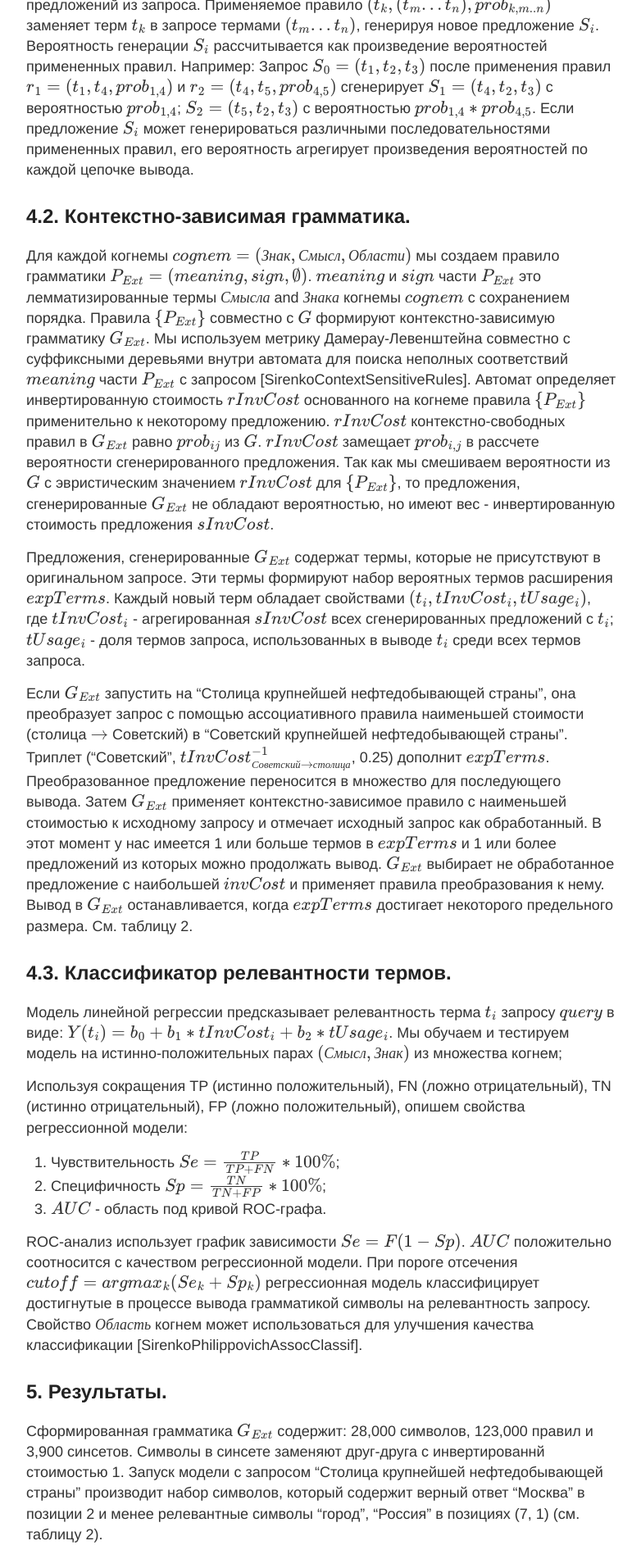
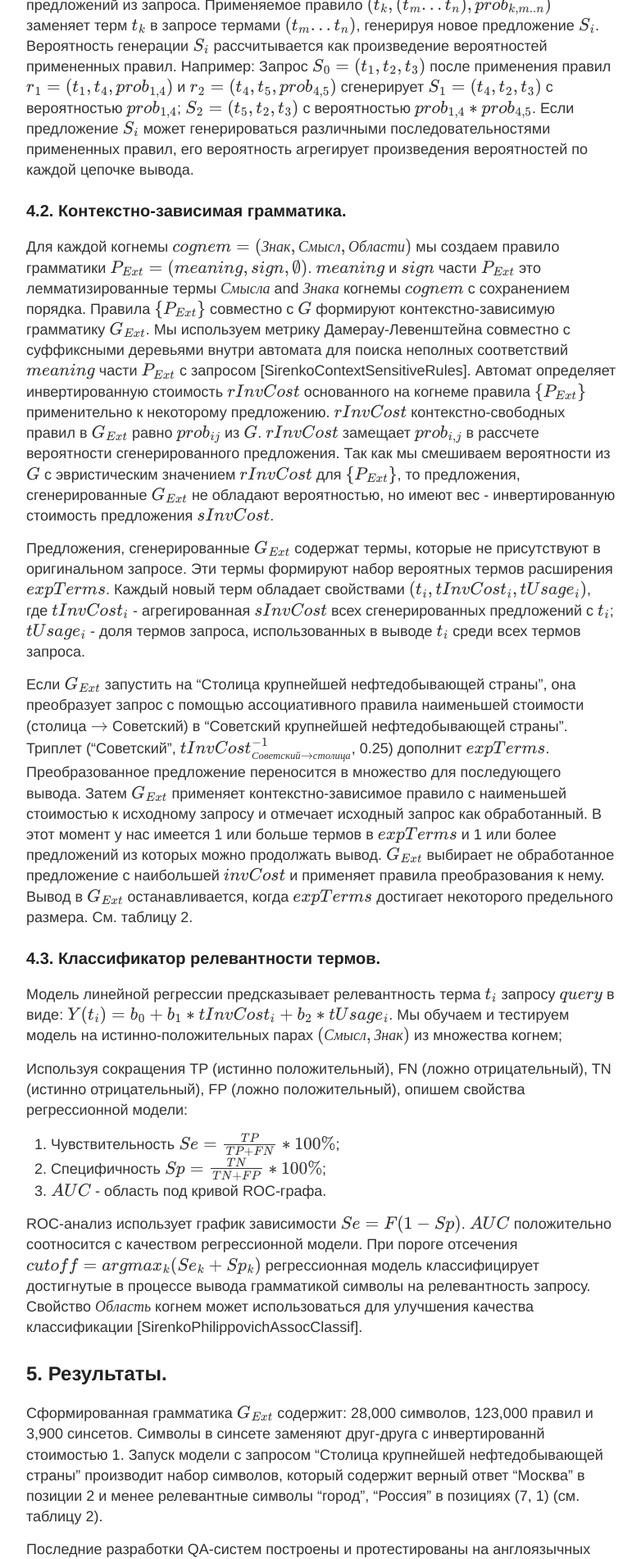
Before and after one commit to a-sir/a-sir.github.io, a Jekyll site: the page built from _posts/2014-12-28-Cognitive-Semiotic-Model-for-Query-Expansion-in-Question-Answering.md, in a window 1280 px wide. Shown: the part 4074-5976 px from the top of the page at 82% size, without its empty margins (248-1030 px from the left). Built offline with Jekyll 4.4.1, drawn with Linux system fonts in a browser that asks for light colours; formulas are drawn with MathJax 3.

Commit message:
Fix structure.

```diff
--- a/_posts/2014-12-28-Cognitive-Semiotic-Model-for-Query-Expansion-in-Question-Answering.md
+++ b/_posts/2014-12-28-Cognitive-Semiotic-Model-for-Query-Expansion-in-Question-Answering.md
@@ -73,14 +73,14 @@ QA pipeline находит ответы в коллекции неструкту
 
 $$G$$ применяет правила с наибольшей вероятностью в процессе генерации предложений из запроса. Применяемое правило $$(t_k, (t_m...t_n), prob_{k,m..n})$$ заменяет терм $$t_k$$ в запросе термами $$(t_m...t_n)$$, генерируя новое предложение $$S_i$$. Вероятность генерации $$S_i$$ рассчитывается как произведение вероятностей примененных правил. Например: Запрос $$S_0=(t_1,t_2,t_3)$$ после применения правил $$r_1=(t_1,t_4,prob_{1,4})$$ и $$r_2=(t_4,t_5,prob_{4,5})$$ сгенерирует $$S_1=(t_4,t_2,t_3)$$ с вероятностью $$prob_{1,4}$$; $$S_2=(t_5,t_2,t_3)$$ с вероятностью $$prob_{1,4}*prob_{4,5}$$. Если предложение $$S_i$$ может генерироваться различными последовательностями примененных правил, его вероятность агрегирует произведения вероятностей по каждой цепочке вывода.
 
-## 4.2. Контекстно-зависимая грамматика.
+### 4.2. Контекстно-зависимая грамматика.
 Для каждой когнемы $$cognem=(Знак,Смысл,Области)$$ мы создаем правило грамматики $$P_{Ext}=(meaning, sign, \emptyset)$$. $$meaning$$ и $$sign$$ части $$P_{Ext}$$ это лемматизированные термы $$Смысла$$ and $$Знака$$ когнемы $$cognem$$ с сохранением порядка. Правила $$\{P_{Ext}\}$$ совместно с $$G$$ формируют контекстно-зависимую грамматику $$G_{Ext}$$. Мы используем метрику Дамерау-Левенштейна совместно с суффиксными деревьями внутри автомата для поиска неполных соответствий $$meaning$$ части $$P_{Ext}$$ с запросом [SirenkoContextSensitiveRules]. Автомат определяет инвертированную стоимость $$rInvCost$$ основанного на когнеме правила $$\{P_{Ext}\}$$ применительно к некоторому предложению. $$rInvCost$$ контекстно-свободных правил в $$G_{Ext}$$ равно $$prob_{ij}$$ из $$G$$. $$rInvCost$$ замещает $$prob_{i,j}$$ в рассчете вероятности сгенерированного предложения. Так как мы смешиваем вероятности из $$G$$ с эвристическим значением $$rInvCost$$ для $$\{P_{Ext}\}$$, то предложения, сгенерированные $$G_{Ext}$$ не обладают вероятностью, но имеют вес - инвертированную стоимость предложения $$sInvCost$$.
 
 Предложения, сгенерированные $$G_{Ext}$$ содержат термы, которые не присутствуют в оригинальном запросе. Эти термы формируют набор вероятных термов расширения $$expTerms$$. Каждый новый терм обладает свойствами $$(t_i,tInvCost_i,tUsage_i)$$, где $$tInvCost_i$$ - агрегированная $$sInvCost$$ всех сгенерированных предложений с $$t_i$$; $$tUsage_i$$ - доля термов запроса, использованных в выводе $$t_i$$ среди всех термов запроса.
 
 Если $$G_{Ext}$$ запустить на "Столица крупнейшей нефтедобывающей страны", она преобразует запрос с помощью ассоциативного правила наименьшей стоимости (столица $$\rightarrow$$ Советский) в "Советский крупнейшей нефтедобывающей страны". Триплет ("Советский", $$tInvCost_{Советский\rightarrow столица}^{-1}$$, 0.25) дополнит $$expTerms$$. Преобразованное предложение переносится в множество для последующего вывода. Затем $$G_{Ext}$$ применяет контекстно-зависимое правило с наименьшей стоимостью к исходному запросу и отмечает исходный запрос как обработанный. В этот момент у нас имеется 1 или больше термов в $$expTerms$$ и 1 или более предложений из которых можно продолжать вывод. $$G_{Ext}$$ выбирает не обработанное предложение с наибольшей $$invCost$$ и применяет правила преобразования к нему. Вывод в $$G_{Ext}$$ останавливается, когда $$expTerms$$ достигает некоторого предельного размера. См. таблицу 2.
 
-## 4.3. Классификатор релевантности термов.
+### 4.3. Классификатор релевантности термов.
 Модель линейной регрессии предсказывает релевантность терма $$t_i$$ запросу $$query$$ в виде: $$Y(t_i) = b_0 + b_1*tInvCost_i + b_2 * tUsage_i$$. Мы обучаем и тестируем модель на истинно-положительных парах $$(Смысл, Знак)$$ из множества когнем;
 
 Используя сокращения TP (истинно положительный), FN (ложно отрицательный), TN (истинно отрицательный), FP (ложно положительный), опишем свойства регрессионной модели:
```
